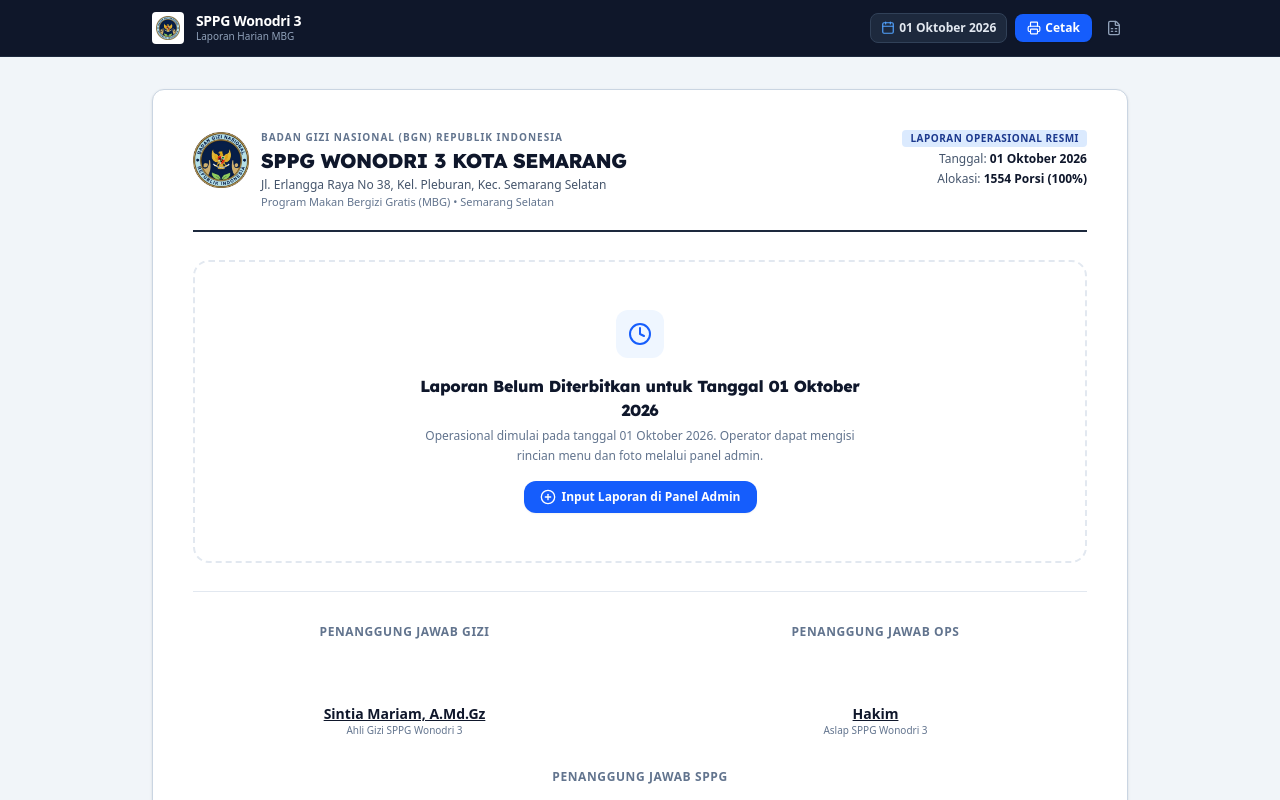
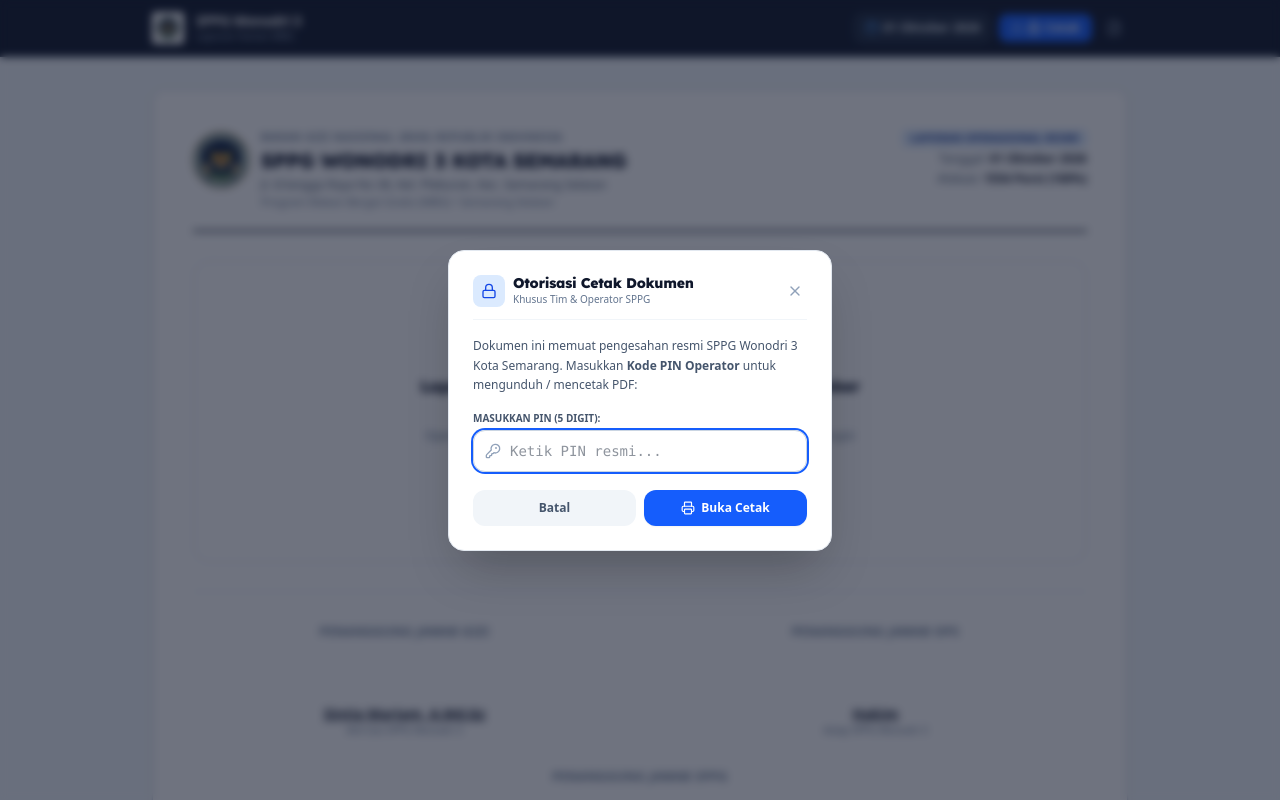
Before and after one commit to cilokesteh/arsip-operasional-sppg-wonodri3, a Next.js app: page / in a window 1280 px wide. Both pictures are taken after a click on the button "Cetak". Shown: the top 800 px of the page. Built offline with nearby package versions, Linux system fonts and the light colour scheme.

Commit message:
feat(security): require operator PIN (91206) before opening print dialog on public website to prevent unauthorized document printing

```diff
--- a/app/page.tsx
+++ b/app/page.tsx
@@ -19,6 +19,9 @@ import {
   Search,
   Clock,
   PlusCircle,
+  Lock,
+  KeyRound,
+  ShieldAlert,
 } from 'lucide-react';
 import { formatTanggalIndo } from '@/lib/dateUtils';
 
@@ -30,6 +33,40 @@ export default function HomePage() {
 
   const [calendarMonth, setCalendarMonth] = useState<number>(9);
   const [calendarYear, setCalendarYear] = useState<number>(2026);
+
+  // Proteksi Akses Cetak Dokumen Resmi dengan PIN
+  const [showPinModal, setShowPinModal] = useState<boolean>(false);
+  const [inputPin, setInputPin] = useState<string>('');
+  const [pinError, setPinError] = useState<string>('');
+
+  const OFFICIAL_PRINT_PIN = '91206';
+
+  const handleOpenPrintModal = () => {
+    // Jika sudah pernah auth di sesi browser ini, langsung print
+    const sessionAuth = sessionStorage.getItem('sppg_print_auth');
+    if (sessionAuth === 'true') {
+      window.print();
+    } else {
+      setInputPin('');
+      setPinError('');
+      setShowPinModal(true);
+    }
+  };
+
+  const handleVerifyPin = (e: React.FormEvent) => {
+    e.preventDefault();
+    if (inputPin.trim() === OFFICIAL_PRINT_PIN) {
+      sessionStorage.setItem('sppg_print_auth', 'true');
+      setShowPinModal(false);
+      setInputPin('');
+      setPinError('');
+      setTimeout(() => {
+        window.print();
+      }, 300);
+    } else {
+      setPinError('PIN verifikasi salah! Khusus operator resmi.');
+    }
+  };
 
   useEffect(() => {
     try {
@@ -108,9 +145,11 @@ export default function HomePage() {
               <span className="text-[11px] sm:text-xs">{formatTanggalIndo(selectedDate)}</span>
             </button>
             <button
-              onClick={() => window.print()}
+              onClick={handleOpenPrintModal}
+              title="Cetak Dokumen Resmi (Wajib PIN)"
               className="px-2.5 sm:px-3 py-1.5 rounded-lg text-xs font-bold text-white bg-blue-600 hover:bg-blue-700 flex items-center gap-1 cursor-pointer shadow-xs"
             >
+              <Lock className="w-3 h-3 text-blue-200 shrink-0" />
               <Printer className="w-3.5 h-3.5 shrink-0" />
               <span className="text-[11px] sm:text-xs">Cetak</span>
             </button>
@@ -556,6 +595,86 @@ export default function HomePage() {
         </div>
       </main>
 
+      {/* Modal Verifikasi PIN Cetak Dokumen Resmi */}
+      {showPinModal && (
+        <div className="fixed inset-0 z-50 bg-slate-900/60 backdrop-blur-xs flex items-center justify-center p-4 no-print">
+          <div className="bg-white rounded-2xl border border-slate-200 shadow-2xl max-w-sm w-full p-6 space-y-4">
+            <div className="flex items-center justify-between border-b border-slate-100 pb-3">
+              <div className="flex items-center gap-2">
+                <div className="w-8 h-8 rounded-lg bg-blue-100 text-blue-700 flex items-center justify-center">
+                  <Lock className="w-4 h-4" />
+                </div>
+                <div>
+                  <h3 className="font-extrabold text-sm text-slate-900 leading-tight">
+                    Otorisasi Cetak Dokumen
+                  </h3>
+                  <span className="text-[10px] text-slate-500 block">
+                    Khusus Tim & Operator SPPG
+                  </span>
+                </div>
+              </div>
+              <button
+                type="button"
+                onClick={() => setShowPinModal(false)}
+                className="p-1 rounded-lg text-slate-400 hover:text-slate-600 hover:bg-slate-100 cursor-pointer"
+              >
+                <X className="w-4 h-4" />
+              </button>
+            </div>
+
+            <p className="text-xs text-slate-600 leading-relaxed">
+              Dokumen ini memuat pengesahan resmi SPPG Wonodri 3 Kota Semarang. Masukkan <strong>Kode PIN Operator</strong> untuk mengunduh / mencetak PDF:
+            </p>
+
+            <form onSubmit={handleVerifyPin} className="space-y-3.5">
+              <div>
+                <label className="text-[10px] font-black uppercase text-slate-600 block mb-1">
+                  Masukkan PIN (5 Digit):
+                </label>
+                <div className="relative">
+                  <input
+                    type="password"
+                    inputMode="numeric"
+                    maxLength={10}
+                    placeholder="Ketik PIN resmi..."
+                    value={inputPin}
+                    onChange={(e) => setInputPin(e.target.value)}
+                    className="w-full pl-9 pr-3 py-2.5 text-sm border border-slate-300 rounded-xl focus:ring-2 focus:ring-blue-600 focus:outline-none font-mono"
+                    required
+                    autoFocus
+                  />
+                  <KeyRound className="w-4 h-4 absolute left-3 top-1/2 -translate-y-1/2 text-slate-400" />
+                </div>
+              </div>
+
+              {pinError && (
+                <div className="p-2.5 rounded-lg bg-rose-50 border border-rose-200 text-xs font-bold text-rose-700 flex items-center gap-1.5">
+                  <ShieldAlert className="w-4 h-4 shrink-0 text-rose-600" />
+                  <span>{pinError}</span>
+                </div>
+              )}
+
+              <div className="flex items-center gap-2 pt-1">
+                <button
+                  type="button"
+                  onClick={() => setShowPinModal(false)}
+                  className="w-1/2 py-2.5 rounded-xl text-xs font-bold text-slate-600 bg-slate-100 hover:bg-slate-200 transition-colors cursor-pointer"
+                >
+                  Batal
+                </button>
+                <button
+                  type="submit"
+                  className="w-1/2 py-2.5 rounded-xl text-xs font-black text-white bg-blue-600 hover:bg-blue-700 transition-colors shadow-xs flex items-center justify-center gap-1.5 cursor-pointer"
+                >
+                  <Printer className="w-3.5 h-3.5" />
+                  <span>Buka Cetak</span>
+                </button>
+              </div>
+            </form>
+          </div>
+        </div>
+      )}
+
       {/* Modal Kalender */}
       {showCalendarModal && (
         <div className="fixed inset-0 z-50 bg-slate-900/40 backdrop-blur-xs flex items-center justify-center p-4 no-print">
```
